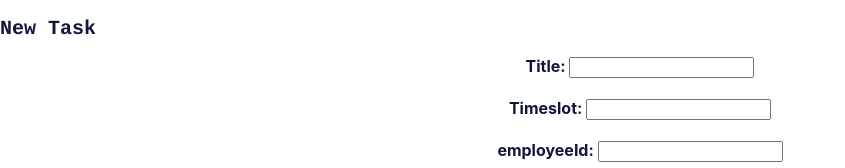
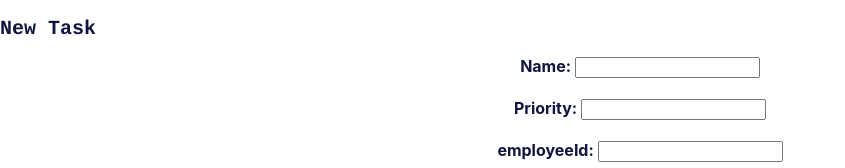
Before and after one commit to tnyima19/final_frontend, a React (Create React App) app: page /newtask in a window 1280 px wide. Shown: the top 168 px of the page, without its empty margins (0-845 px from the left). Built offline with nearby package versions, Linux system fonts and the light colour scheme.

Commit message:
small updates for correcting mistakes

```diff
--- a/package.json
+++ b/package.json
@@ -13,6 +13,7 @@
     "react-router-dom": "^6.11.2",
     "react-scripts": "5.0.1",
     "redux": "^4.2.1",
+    "redux-logger": "^3.0.6",
     "redux-thunk": "^2.4.2",
     "web-vitals": "^2.1.4"
   },
--- a/src/Components/Containers/EditTaskContainer.js
+++ b/src/Components/Containers/EditTaskContainer.js
@@ -10,7 +10,7 @@ class EditTaskContainer extends Component {
         super(props);
         this.state = {
           name: "",
-          deadline: "",
+          priority: "",
           employeeId: null,
           redirect: false,
           redirectId: null,
@@ -23,8 +23,9 @@ class EditTaskContainer extends Component {
         this.props.fetchTask(this.props.match.params.id);
         this.props.fetchEmployees();
         this.setState({
-            title: this.props.task.name,
-            timeslot: this.props.task.deadline,
+            name: this.props.task.name,
+            id: this.props.task.id,
+            priority: this.props.task.priority,
             employeeId: this.props.task.employeeId,
         });
       }
@@ -59,8 +60,8 @@ class EditTaskContainer extends Component {
         //get new info for task from form input
         let task = {
             id: this.props.task.id,
-            title: this.state.name,
-            deadline: this.state.deadline,
+            name: this.state.name,
+            priority: this.state.priority,
             employeeId: this.state.employeeId
         };
 
@@ -84,7 +85,7 @@ class EditTaskContainer extends Component {
 
         let otherEmployees = allEmployees.filter(employee => employee.id!==assignedEmployee);
 
-        //go to single course view of the edited course
+        //go to single task view of the edited task
         if(this.state.redirect) {
           return (<Navigate to={`/task/${this.state.redirectId}`}/>)
         }
@@ -92,12 +93,12 @@ class EditTaskContainer extends Component {
         return (
         <div>
         <form style={{textAlign: 'center'}} onSubmit={(e) => this.handleSubmit(e)}>
-            <label style= {{color:'#11153e', fontWeight: 'bold'}}>Title: </label>
-            <input type="text" name="title" value={this.state.title || ''} placeholder={task.title} onChange ={(e) => this.handleChange(e)}/>
+            <label style= {{color:'#11153e', fontWeight: 'bold'}}>Name: </label>
+            <input type="text" name="name" value={this.state.name || ''} placeholder={task.name} onChange ={(e) => this.handleChange(e)}/>
             <br/>
 
-            <label style={{color:'#11153e', fontWeight: 'bold'}}>Deadline: </label>
-            <input type="text" name="timeslot" value={this.state.timeslot || ''} placeholder={task.deadline} onChange={(e) => this.handleChange(e)}/>
+            <label style={{color:'#11153e', fontWeight: 'bold'}}>Priority: </label>
+            <input type="text" name="priority" value={this.state.priority || ''} placeholder={task.priority} onChange={(e) => this.handleChange(e)}/>
             <br/>
 
             <select onChange={(e) => this.handleSelectChange(e)}>
--- a/src/Components/Containers/NewTaskContainer.js
+++ b/src/Components/Containers/NewTaskContainer.js
@@ -1,74 +1,153 @@
-import { Component } from 'react';
-import { connect } from 'react-redux';
-import { Navigate } from 'react-router-dom';
+// import { Component } from 'react';
+// import { connect } from 'react-redux';
+// import { Navigate } from 'react-router-dom';
+
+// import NewTaskView from '../views/NewTaskView';
+// import { addTaskThunk } from '../../store/thunks';
+
+// class NewTaskContainer extends Component {
+//     constructor(props){
+//         super(props);
+//         this.state = {
+//             name:"",
+//             priority:"",
+//             isComplete:false,
+//             employeeId: null,
+//             redirect: false,
+//             redirectId: null,
+//             error: ""
+
+//         };
+//     }
+
+//     handleChange = event =>{
+//         this.setState({
+//             [event.target.name]: event.target.value
+//         });
+//     }
+
+//     handleSubmit = async event => {
+//         event.preventDefault();
+//         // Dont need ID because course has not yet been created.
+//         if(this.state.name === ""){
+//             this.setState({error: "Name of task required "})
+//         }
+//         let task = {
+//             name: this.state.name,
+//             priority: this.state.priority,
+//             isComplete: this.state.isComplete,
+//             //id: this.state.employeeId,
+//             employeeId: this.state.employeeId
+//         };
+//         let newTask = await this.props.addTask(task);
+//         console.log(newTask)
+
+//         this.setState({
+//             redirect: true,
+//             redirectId: newTask.id,
+//             error: ""
+//         });
+//     }
+
+//     componentWillUnmount(){
+//         this.setState({redirect: false, redirectId: null});
+//     }
+
+//     render() {
+//         //go to single task view of newly created task
+//         if(this.state.redirect){
+//             //console.log(this.state.redirect.id);
+//             return(<Navigate to={`/task/${this.state.redirectId}`}/>);
+//         }
+//         return (
+//             <NewTaskView
+//                 handleChange={this.handleChange}
+//                 handleSubmit={this.handleSubmit}
+//                 error={this.state.error}
+//             />
+//         );
+//     }
+
+
+// }
+
+// const mapDispatch = (dispatch) => {
+//     return({
+//         addTask: (task) => dispatch(addTaskThunk(task)),
+//     })
+// }
+
+// export default connect(null, mapDispatch)(NewTaskContainer);
+
+import React, { useState } from 'react';
+import { useDispatch } from 'react-redux';
+import { useNavigate } from 'react-router-dom';
 
 import NewTaskView from '../views/NewTaskView';
 import { addTaskThunk } from '../../store/thunks';
 
-class NewTaskContainer extends Component {
-    constructor(props){
-        super(props);
-        this.state = {
-            name:"",
-            deadline:"",
-            employeeId: null,
-            redirect: false,
-            redirectId: null,
-            error: ""
+const NewTaskContainer = () => {
+  const dispatch = useDispatch();
+  const navigate = useNavigate();
 
-        };
+  const [name, setName] = useState('');
+  const [priority, setPriority] = useState('');
+  const [isComplete, setIsComplete] = useState(false);
+  const [employeeId, setEmployeeId] = useState(null);
+  const [redirect, setRedirect] = useState(false);
+  const [redirectId, setRedirectId] = useState(null);
+  const [error, setError] = useState('');
+
+  const handleChange = (event) => {
+    const { name, value } = event.target;
+    if (name === 'name') {
+      setName(value);
+    } else if (name === 'priority') {
+      setPriority(value);
+    }
+  };
+
+  const handleSubmit = async (event) => {
+    event.preventDefault();
+
+    if (name === '') {
+      setError('Name of task required');
+      return;
     }
 
-    handleChange = event =>{
-        this.setState({
-            [event.target.name]:event.target.value
-        });
+    const task = {
+      name,
+      priority,
+      isComplete,
+      employeeId,
+    };
+
+    try {
+      const newTask = await dispatch(addTaskThunk(task));
+      //console.log(newTask);
+
+      setRedirect(true);
+      setRedirectId(newTask.id);
+      setError('');
+    } catch (error) {
+      console.error(error);
     }
+  };
 
-    handleSubmit = async event => {
-        event.preventDefault();
-        if(this.state.name === ""){
-            this.setState({error: "Name of task required "})
-        }
-        let task = {
-            name: this.state.name,
-            deadline: this.state.deadline,
-            employeeId: this.state.employeeId
-        };
-        let newTask = await this.props.addTask(task);
+  const handleRedirect = () => {
+    navigate(`/task/${redirectId}`);
+  };
 
-        this.setState({
-            redirect: true,
-            redirectId: newTask.id,
-            error: ""
-        });
-    }
+  return (
+    <>
+      {redirect && <handleRedirect />}
+      <NewTaskView
+        handleChange={handleChange}
+        handleSubmit={handleSubmit}
+        error={error}
+      />
+    </>
+  );
+};
 
-    componentWillUnmount(){
-        this.setState({redirect: false, redirectId: null});
-    }
-
-    render() {
-        //go to single course view of newly created course
-        if(this.state.redirect){
-            return(<Navigate to={`/task/${this.state.redirectId}`}/>)
-        }
-        return (
-            <NewTaskView
-                handleChange={this.handleChange}
-                handleSubmit={this.handleSubmit}
-                error={this.state.error}
-            />
-        );
-    }
-
-
-}
-
-const mapDispatch = (dispatch) => {
-    return({
-        addTask: (task) => dispatch(addTaskThunk(task)),
-    })
-}
-
-export default connect(null, mapDispatch)(NewTaskContainer);
+export default NewTaskContainer;
--- a/src/Components/views/AllTasksView.js
+++ b/src/Components/views/AllTasksView.js
@@ -2,7 +2,7 @@ import { Link } from "react-router-dom";
 
 const AllTasksView = (props) => {
   let {tasks, deleteTask} = props;
-  //courses = [{id: 300, title: "hello"}]
+  //tasks = [{id: 300, title: "hello"}]
   if (!tasks.length) {
     return (
     <div>
--- a/src/Components/views/NewTaskView.js
+++ b/src/Components/views/NewTaskView.js
@@ -11,13 +11,13 @@ const NewTaskView = (props) => {
             </h2>
           </div>
           <form style={{textAlign: 'center'}} onSubmit={(e) => handleSubmit(e)}>
-            <label style= {{color:'#11153e', fontWeight: 'bold'}}>Title: </label>
-            <input type="text" name="title" onChange ={(e) => handleChange(e)} />
+            <label style= {{color:'#11153e', fontWeight: 'bold'}}>Name: </label>
+            <input type="text" name="name" onChange ={(e) => handleChange(e)} />
             <br/>
             <br/>
 
-            <label style={{color:'#11153e', fontWeight: 'bold'}}>Timeslot: </label>
-            <input type="text" name="timeslot" onChange={(e) => handleChange(e)} />
+            <label style={{color:'#11153e', fontWeight: 'bold'}}>Priority: </label>
+            <input type="text" name="priority" onChange={(e) => handleChange(e)} />
             <br/>
             <br/>
 
--- a/src/Components/views/TaskView.js
+++ b/src/Components/views/TaskView.js
@@ -4,7 +4,7 @@ const TaskView = (props) =>{
     const {task} = props;
     return(<div>
         <h1>{task.name}</h1>
-        {task.employee ? <h3>{task.employee.firstname}</h3>: <h3>staff</h3>}
+        {task.employee ? <h3>{task.employee.firstname + " " + task.employee.lastname}</h3>: <h3>staff</h3>}
         <Link to={`/edittask/${task.id}`}>Task Edit information</Link>
         <br/>
         <Link to={`/tasks`}>View all tasks</Link>
--- a/src/store/actions/actionCreators.js
+++ b/src/store/actions/actionCreators.js
@@ -2,7 +2,7 @@ import * as at from './actionTypes';
 
 //ACTION CREATORS;
 
-//all instructors
+//all employees
 
 export const fetchAllEmployees = (employees) =>{
     return{
--- a/src/store/reducers/task.js
+++ b/src/store/reducers/task.js
@@ -1,8 +1,8 @@
-import {FETCH_TASK} from "../actions/actionTypes";
+import { FETCH_TASK } from "../actions/actionTypes";
 
 
 const initialState = {
-    instructor: {},
+    employee: {},
 };
 
 //REDUCER,
--- a/src/store/reducers/tasks.js
+++ b/src/store/reducers/tasks.js
@@ -12,7 +12,7 @@ const allTasks = (state=[], action) =>{
         case at.EDIT_TASK:
             return state.map(task => {
                 return(
-                    task.id=== action.payload.id ? action.payload : task
+                    task.id === action.payload.id ? action.payload : task
                 );
             });
         default:
```
Also changed, not shown: src/store/thunks.js (+7 -6 lines), 1 other file (tests, documents, lock files or other folders).
